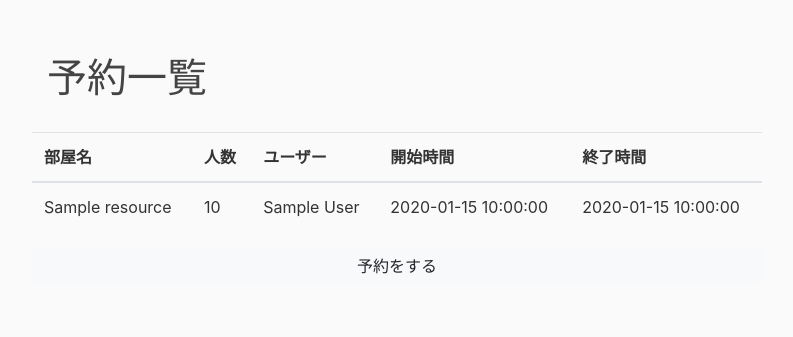
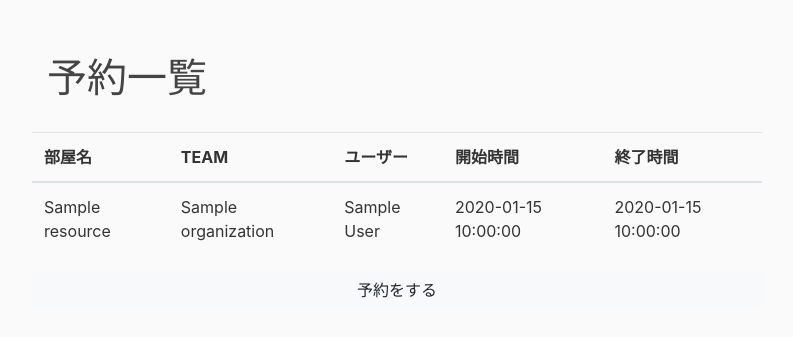
Before and after one commit to shiv76e2/Shedule, a Flask app: page /reservations in a window 1280 px wide. Shown: the part 56-393 px from the top of the page, without its empty margins (243-1036 px from the left). Run offline with Flask 2, Linux system fonts and the light colour scheme; a user stored in the database is signed in; tables that the repository leaves empty hold one stand-in row (values such as "Sample post"); some libraries are stand-ins or nearby versions.

Commit message:
refs #yoyaku

```diff
--- a/flaskblog/templates/reservations.html
+++ b/flaskblog/templates/reservations.html
@@ -6,7 +6,7 @@
         <thead>
             <tr>
               <th scope="col">部屋名</th>
-              <th scope="col">人数</th>
+              <th scope="col">TEAM</th>
               <th scope="col">ユーザー</th>
               <th scope="col">開始時間</th>
               <th scope="col">終了時間</th>
@@ -15,7 +15,7 @@
         {% for reservation in reservations %}
             <tr>
                 <td>{{ reservation.resources.name }}</td>
-                <td>{{ reservation.amount }}</td>
+                <td>{{ reservation.resources.organizations_resources_ownership[0].organizations.name }}</td>
                 <td>{{ reservation.users.name }}</td>
                 <td>{{ reservation.start_time}}</td>
                 <td>{{ reservation.end_time}}</td>
```
